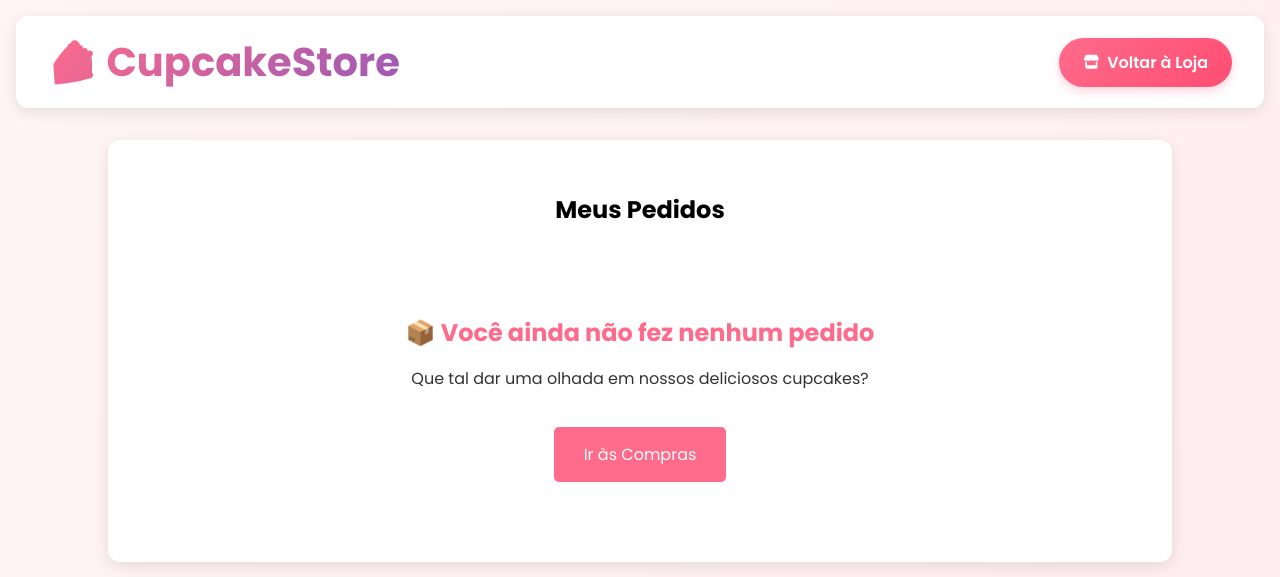
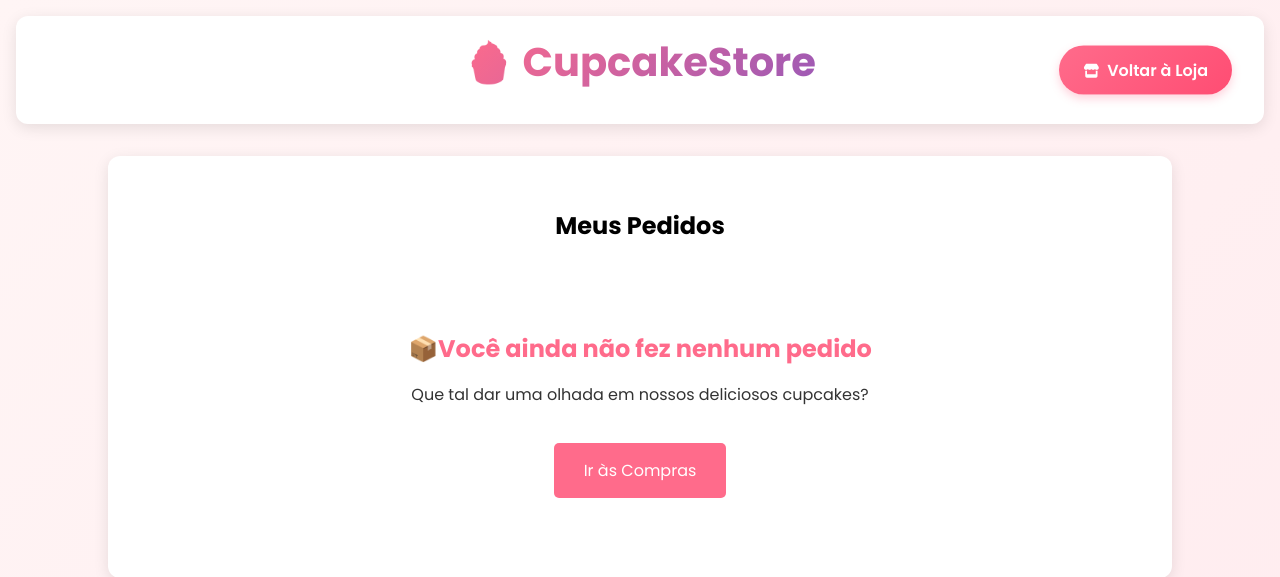
Before and after one commit to SavioSalesSantos/CupcakeStore, a Flask app: page /meus-pedidos in a window 1280 px wide. Shown: the top 577 px of the page. Run offline with Flask 3, Linux system fonts and the light colour scheme; a user stored in the database is signed in; data comes from the database, SQL or seed files in the repository; both versions use the stored data as it was after the commit; some libraries are stand-ins or nearby versions.

Commit message:
Atualização da logo

```diff
--- a/frontend/templates/carrinho.html
+++ b/frontend/templates/carrinho.html
@@ -324,7 +324,7 @@
     <header>
         <div class="header-content">
             <a href="{{ url_for('home') }}" class="logo">
-                <h1>🍰 CupcakeStore</h1>
+                <h1>🧁 CupcakeStore</h1>
             </a>
         </div>
     </header>
--- a/frontend/templates/login.html
+++ b/frontend/templates/login.html
@@ -203,7 +203,7 @@
     <div class="auth-container">
         <div class="auth-header">
             <a href="{{ url_for('home') }}">
-                <h1>🍰 CupcakeStore</h1>
+                <h1>🧁 CupcakeStore</h1>
             </a>
             <p>Faça login em sua conta</p>
         </div>
--- a/frontend/templates/meus_pedidos.html
+++ b/frontend/templates/meus_pedidos.html
@@ -1,4 +1,3 @@
-<!-- templates/meus_pedidos.html -->
 <!DOCTYPE html>
 <html lang="pt-BR">
 
@@ -39,8 +38,14 @@
             box-shadow: var(--shadow);
             margin-bottom: 2rem;
             display: flex;
-            justify-content: space-between;
+            flex-direction: column;
             align-items: center;
+            position: relative;
+        }
+
+        .logo {
+            margin-bottom: 1rem;
+            text-align: center;
         }
 
         .logo h1 {
@@ -50,6 +55,13 @@
             -webkit-text-fill-color: transparent;
             font-weight: 700;
             margin: 0;
+        }
+
+        .btn-voltar-header {
+            position: absolute;
+            right: 2rem;
+            top: 50%;
+            transform: translateY(-50%);
         }
 
         .pedidos-container {
@@ -198,11 +210,13 @@
 <body>
     <div class="header-content">
         <a href="{{ url_for('home') }}" class="logo">
-            <h1>🍰 CupcakeStore</h1>
+            <h1>🧁 CupcakeStore</h1>
         </a>
-        <a href="{{ url_for('home') }}" class="btn-padrao">
-            <i class="fas fa-store"></i> Voltar à Loja
-        </a>
+        <div class="btn-voltar-header">
+            <a href="{{ url_for('home') }}" class="btn-padrao">
+                <i class="fas fa-store"></i> Voltar à Loja
+            </a>
+        </div>
     </div>
 
     <div class="pedidos-container">
@@ -257,7 +271,7 @@
         {% endfor %}
         {% else %}
         <div class="sem-pedidos">
-            <h2>📦 Você ainda não fez nenhum pedido</h2>
+            <h2>📦Você ainda não fez nenhum pedido</h2>
             <p>Que tal dar uma olhada em nossos deliciosos cupcakes?</p>
             <a href="{{ url_for('home') }}" class="btn-comprar">Ir às Compras</a>
         </div>
--- a/frontend/templates/register.html
+++ b/frontend/templates/register.html
@@ -203,7 +203,7 @@
     <div class="auth-container">
         <div class="auth-header">
             <a href="{{ url_for('home') }}">
-                <h1>🍰 CupcakeStore</h1>
+                <h1>🧁 CupcakeStore</h1>
             </a>
             <p>Crie sua conta</p>
         </div>
```
Also changed, not shown: frontend/templates/index.html (+7 -7 lines), database/cupcakes.db.
